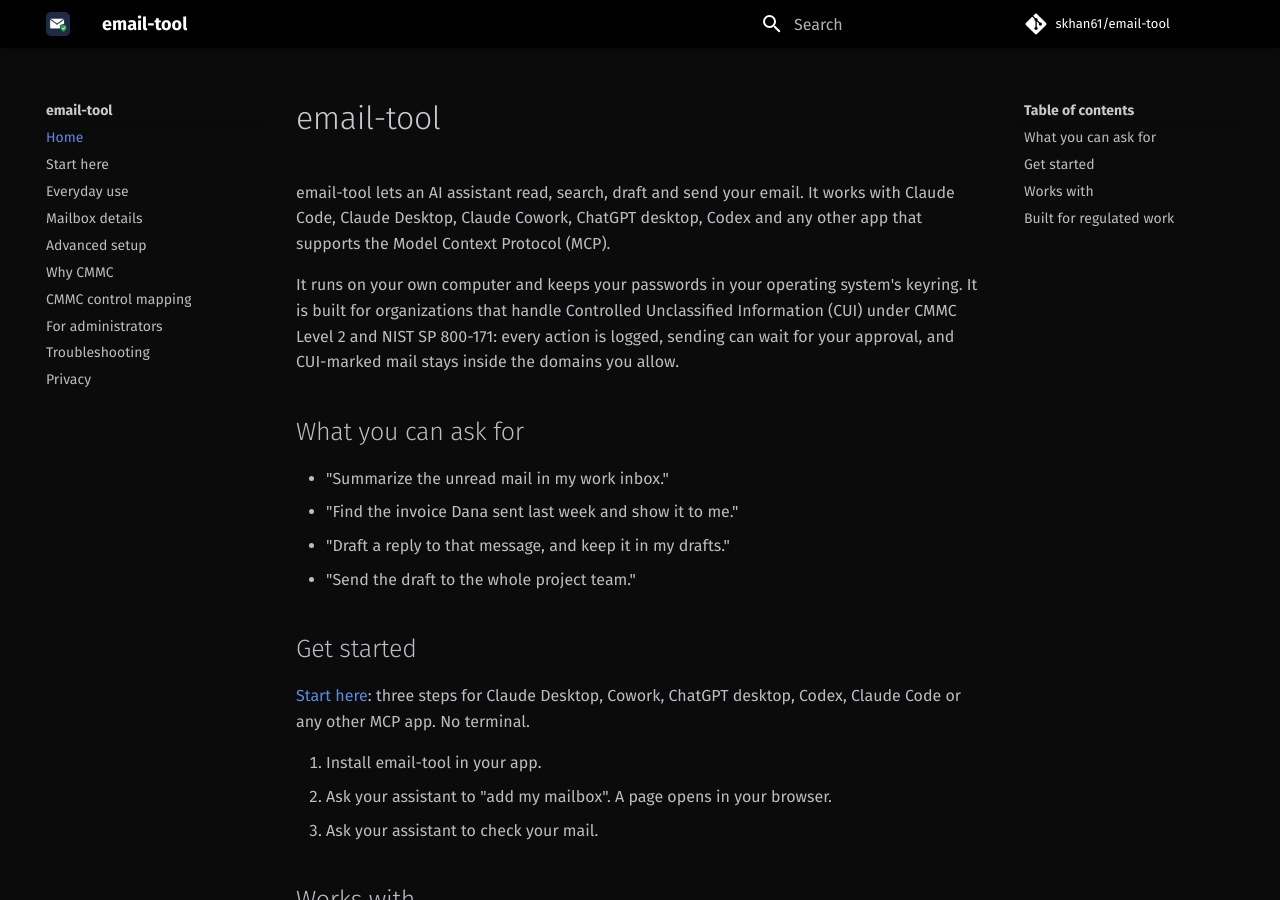
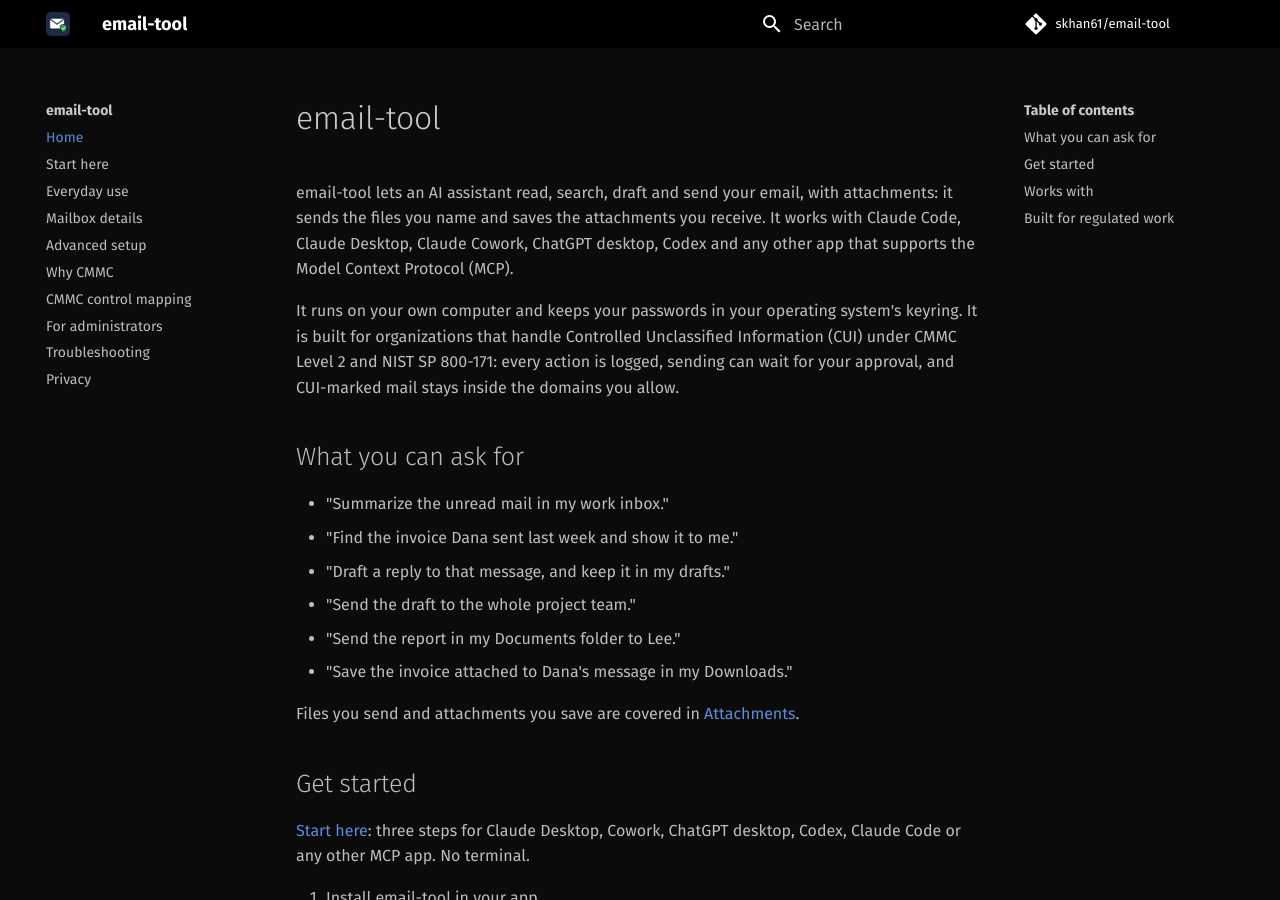
Before and after one commit to skhan61/email-tool, an MkDocs documentation site: the page built from docs/index.md, in a window 1280 px wide and 900 px high. Built offline with MkDocs 1.6.1 and Material for MkDocs 9.7.7, drawn with Linux system fonts in a browser that asks for light colours; plug-ins that fetch from the network failed and are left out; comment, search, counter and statistics services are not loaded.

Commit message:
Docs: Home page and README show attachments (#99) (#100)
Co-authored-by: skhan61 <sayem.eee.kuet@outlook.com>
Co-authored-by: Claude Opus 5.5 <noreply@anthropic.com>

```diff
--- a/docs/index.md
+++ b/docs/index.md
@@ -1,8 +1,9 @@
 # email-tool
 
-email-tool lets an AI assistant read, search, draft and send your email. It works with
-Claude Code, Claude Desktop, Claude Cowork, ChatGPT desktop, Codex and any other app that
-supports the Model Context Protocol (MCP).
+email-tool lets an AI assistant read, search, draft and send your email, with attachments:
+it sends the files you name and saves the attachments you receive. It works with Claude Code,
+Claude Desktop, Claude Cowork, ChatGPT desktop, Codex and any other app that supports the
+Model Context Protocol (MCP).
 
 It runs on your own computer and keeps your passwords in your operating system's keyring.
 It is built for organizations that handle Controlled Unclassified Information (CUI) under
@@ -15,6 +16,10 @@ approval, and CUI-marked mail stays inside the domains you allow.
 - "Find the invoice Dana sent last week and show it to me."
 - "Draft a reply to that message, and keep it in my drafts."
 - "Send the draft to the whole project team."
+- "Send the report in my Documents folder to Lee."
+- "Save the invoice attached to Dana's message in my Downloads."
+
+Files you send and attachments you save are covered in [Attachments](use.md#attachments).
 
 ## Get started
 
```
Also changed, not shown: README.md (+1 -1 lines).
